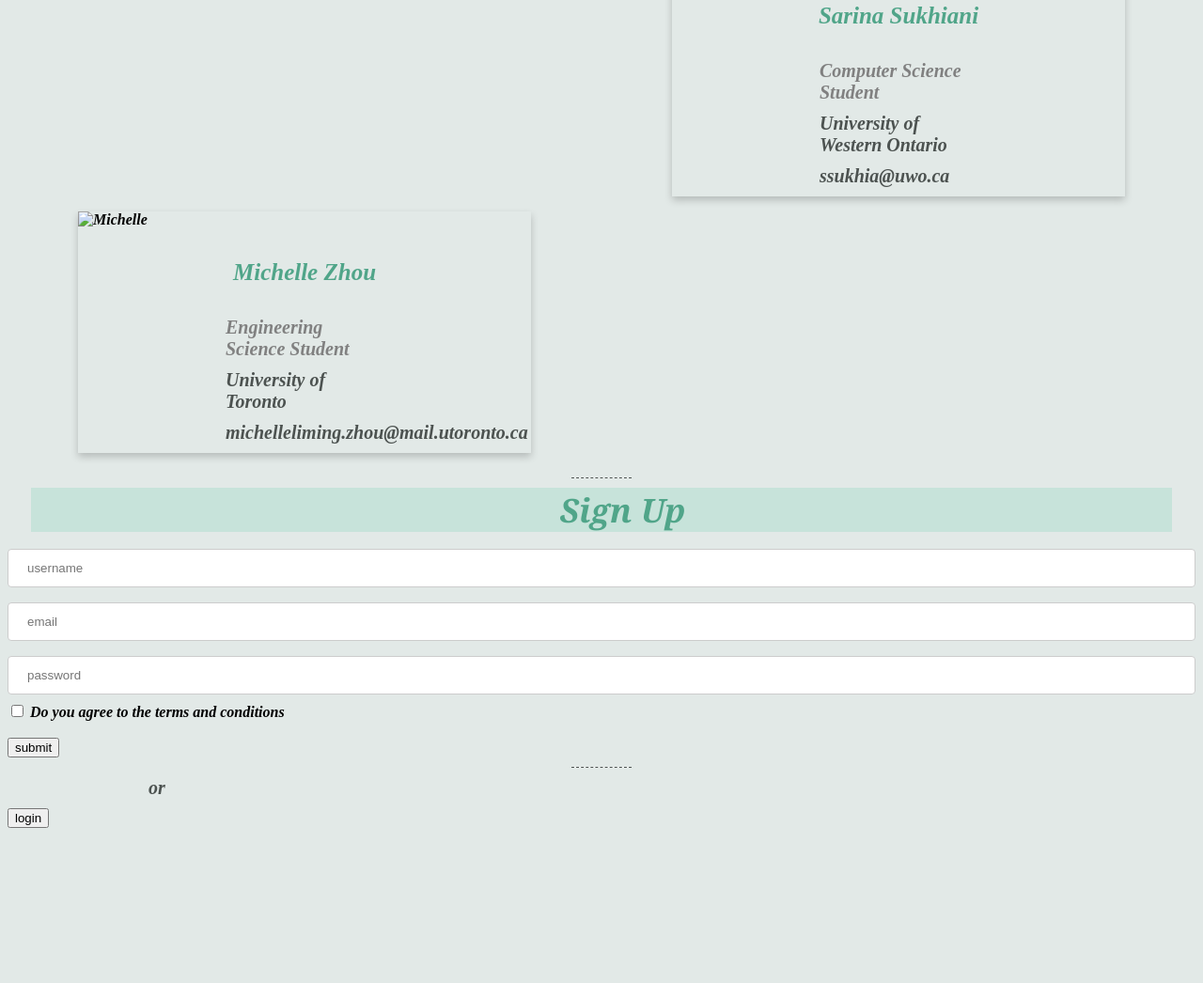
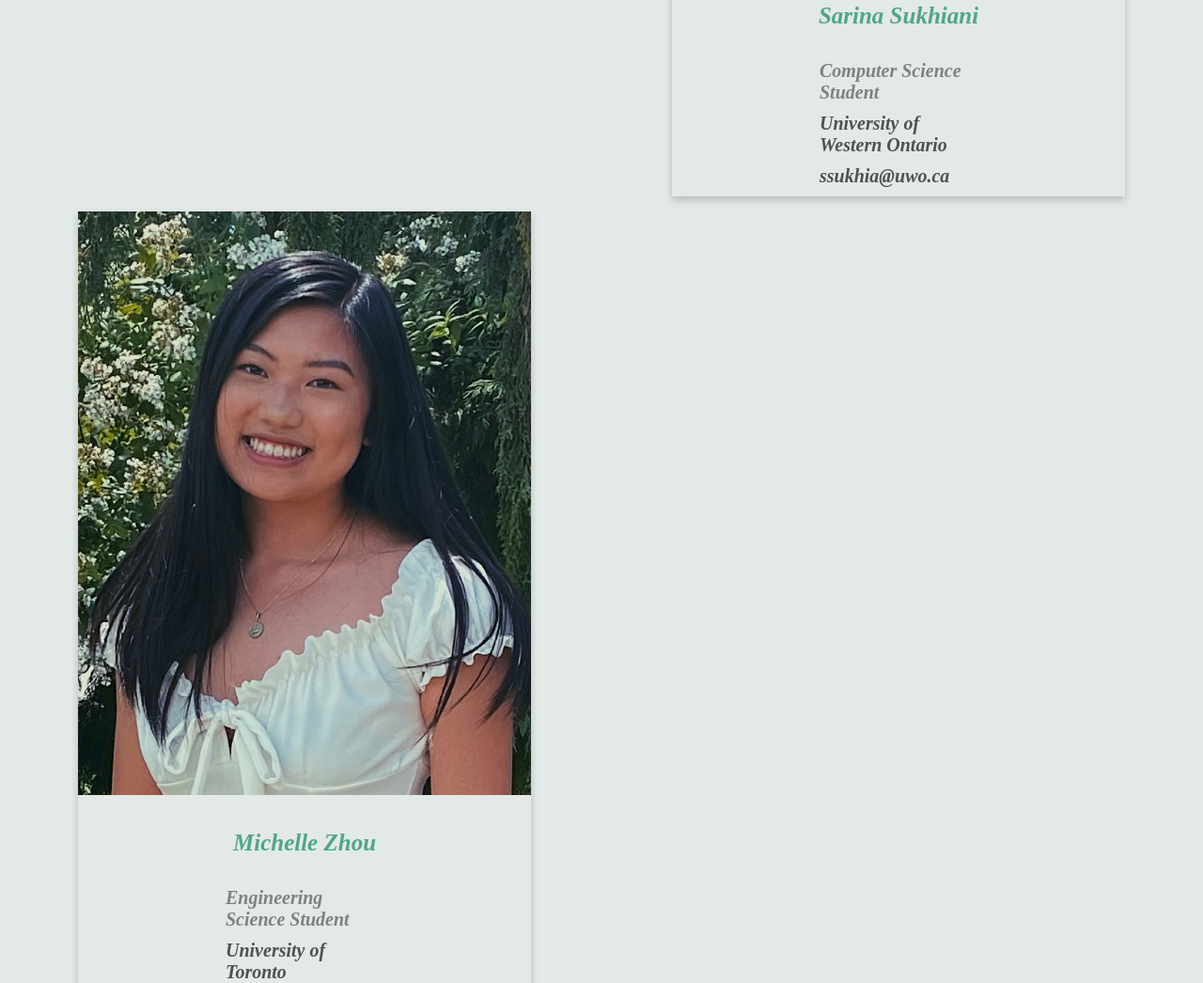
Before and after one commit to michellez1/SHEHACKS, a plain HTML site: page index.html in a window 1280 px wide. Shown: the part 3037-4083 px from the top of the page at 94% size. Before the commit the page ends 3926 px from the top, so only its background shows below. Drawn offline with Linux system fonts and the light colour scheme.

Commit message:
Update index.html

```diff
--- a/index.html
+++ b/index.html
@@ -119,7 +119,7 @@ money management. Bankie is excited to start this adventure with you,
         </div>
         <div class="column">
           <div class="card">
-            <img src="michelle.jpeg" alt="Michelle" style="width:100%" class="prof">
+            <img src="michelle.jpg" alt="Michelle" style="width:100%" class="prof">
             <div class="container">
               <h4><em>Michelle Zhou</em></h4>
               <p class="school">Engineering Science Student</p>
```
